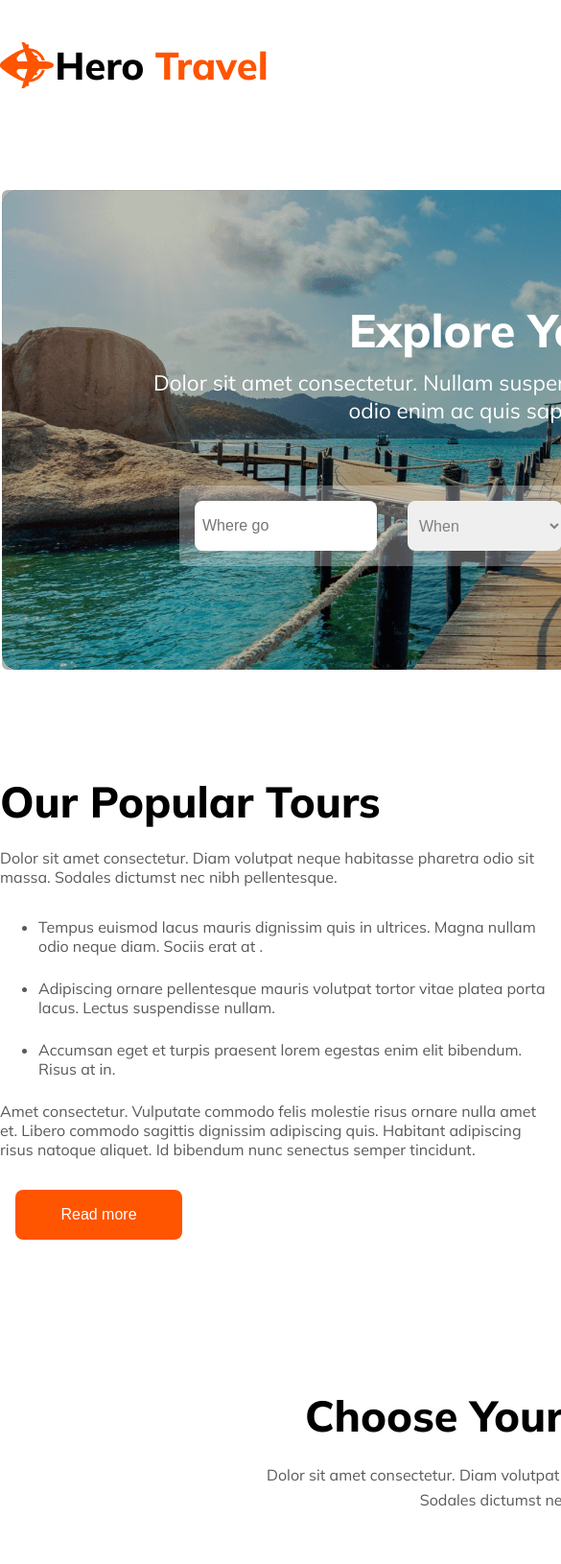
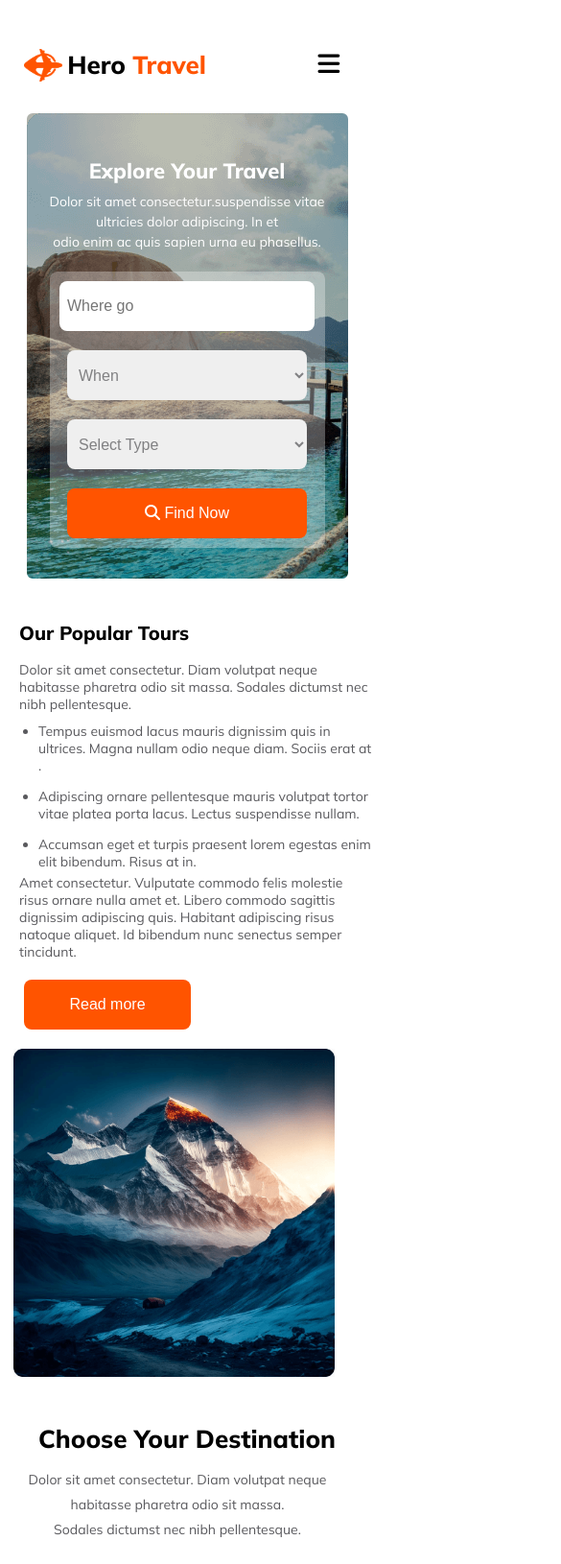
Before and after one commit to Tabassum290/Travel-2, a plain HTML site: page index.html in a window 390 px wide. Shown: the top 1630 px of the page at 96% size, 585 px wide, since content can reach past the window. Drawn offline with Linux system fonts and the light colour scheme.

Commit message:
Responsive For Mobile Done

```diff
--- a/index.html
+++ b/index.html
@@ -21,12 +21,13 @@
     <p>Blog</p>
     <p>Contact </p>
   </div>
+  <div class="ham-burger"><i class="fa-solid fa-bars"></i></div>
   </section>
 <!-- First Banner -->
  <section class="first-banner">
     <div class="explore">
         <h3>Explore Your Travel</h3>
-    <p>Dolor sit amet consectetur. Nullam suspendisse vitae ultricies dolor adipiscing. In et<br> odio enim ac quis sapien urna eu phasellus.</p>
+    <p>Dolor sit amet consectetur.suspendisse vitae ultricies dolor adipiscing. In et<br> odio enim ac quis sapien urna eu phasellus.</p>
     </div>
     <div class="travel-inputs">
 <input type="text" placeholder="Where go">
@@ -37,7 +38,7 @@
         <option value="">Select Type</option>
     </select>
     <button class="btn">
-    <i class="fa-regular fa-magnifying-glass"></i>
+        <i class="fa-solid fa-magnifying-glass"></i>
     Find Now
     </button>
 </div>
--- a/style.css
+++ b/style.css
@@ -24,7 +24,7 @@ width: 280px;
 margin-left: 0;
 }
 .logo-1 h3{
-font-size: 2.5rem;
+font-size: 36px;
 font-weight: 800;
 line-height: 3.5rem;
 text-align: left;
@@ -56,7 +56,7 @@ color: black;
     background-blend-mode: overlay;
 }
 .explore h3{
-    font-size: 3rem;
+    font-size: 36px;
     font-weight:800;
     color: white;
     line-height: 80px;
@@ -66,7 +66,7 @@ color: black;
 .explore p{
     text-align: center;
     color: white;
-    font-size: 1.4rem;
+    font-size: 16px;
     font-weight: 400;
 }
 .travel-inputs{
@@ -236,3 +236,123 @@ margin-top: 10px;
    margin-left: 52px;
    margin-bottom: 50px;
 }
+.ham-burger{
+    display: none;
+}
+/* Responsive for mobile */
+@media screen and (max-width: 576px){
+    .navbar , .third-banner , .footer{
+        width: 100%;
+    }
+    .nav-list{
+        display: none;
+    }
+    .ham-burger{
+        margin-top: 14px;
+        display: block;
+    }
+.ham-burger i{
+    font-size: 26px;
+}
+.logo-1 h3{
+    font-size: 26px;
+    margin-left: -40px;
+}
+.logo-1 img , .logo img{
+    width: 40px;
+}
+.logo-1 , .logo{
+margin-left: -20px;
+}
+.first-banner{
+    width: 335px;
+    height: 485px;
+    margin-top: -80px;
+}
+.explore h3{
+    font-size: 22px;
+    text-align: center;
+    margin-top: 20px;
+    font-weight: 800;
+}
+.explore p{
+    font-size: 14px;
+    margin-top: -18px;
+    line-height: 21px;
+}
+.travel-inputs{
+    width: 287px;
+    height: 288px;
+    margin-top: 20px;
+    flex-direction: column;
+}
+.travel-inputs input , .travel-inputs select , .travel-inputs button{
+width: 250px;
+}
+.second-banner{
+    width: 100%;
+    margin-top: 20px;
+    flex-direction: column;
+    margin-left: 20px;
+}
+.left-second h3{
+    font-size: 20px;
+}
+.left-second p , .third-banner-header p{
+    font-size: 14px;
+    margin-top: -20px;
+    margin-right: 20px;
+    margin-bottom: 20px;
+}
+.left-second li{
+    margin-left: -20px;
+    font-size: 14px;
+    margin-top: -10px;
+    margin-right: 20px;
+}
+.left-second .btn{
+    margin-left: 5px;
+    margin-bottom: 20px;
+}
+.right-second{
+  margin-left: -6px;
+    align-items: center;
+}
+.right-second img{
+    width: 335px;
+    height: 342px;
+}
+.third-banner-header h3{
+    font-size: 26px;
+    margin-top: 200px;
+}
+.third-banner-img-container{
+    display: grid;
+    grid-template-columns: 1fr;
+}
+.first-row img , .second-row img , .third-row img{
+    width: 335px;
+    height: 176px;
+}
+.first-row , .second-row , .third-row{
+    grid-template-columns: 1fr;
+}
+.country{
+    font-size: 20px;
+}
+.logo h3{
+margin-left: -60px;
+}
+.logo{
+    align-items: center;
+}
+.footer p{
+    font-size: 14px;
+    margin-right: 20px;
+}
+.footer hr{
+    width: 300px;
+   align-items: center;
+   margin-bottom: 20px;
+}
+}
```
